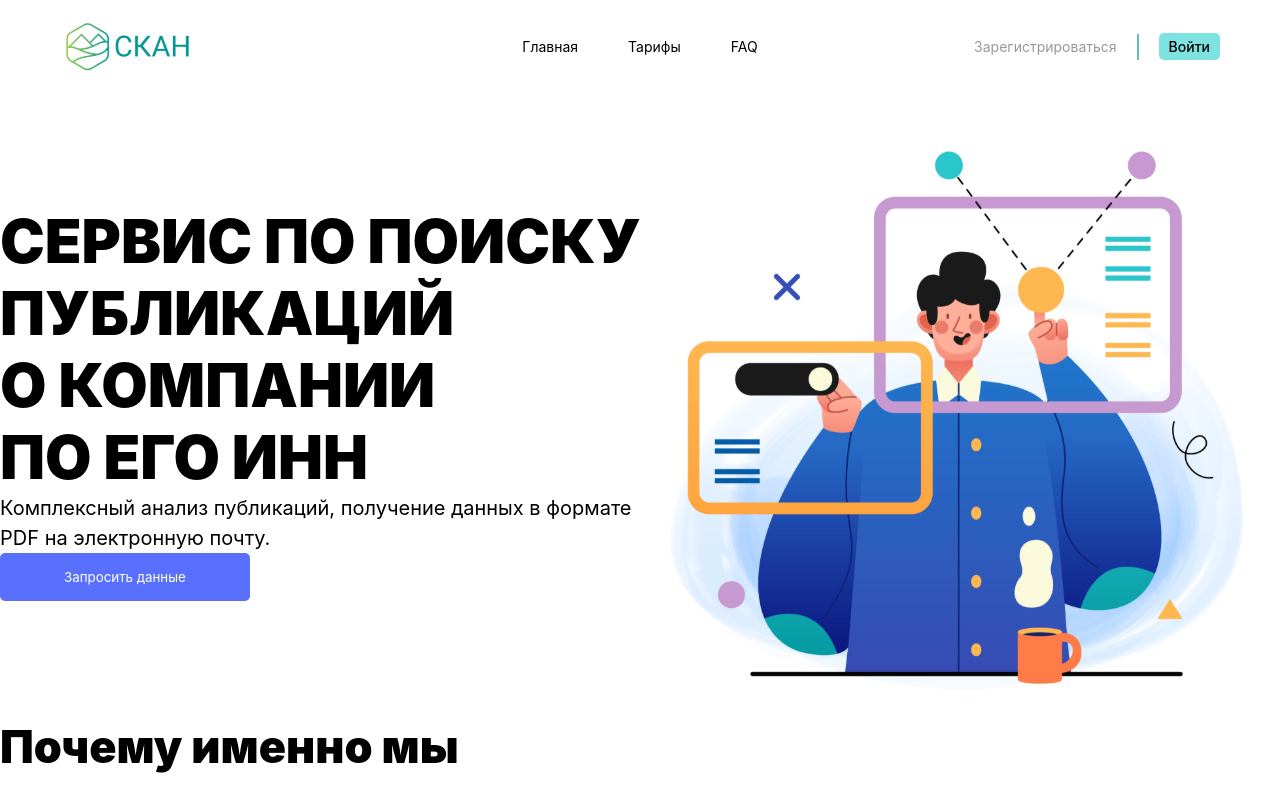
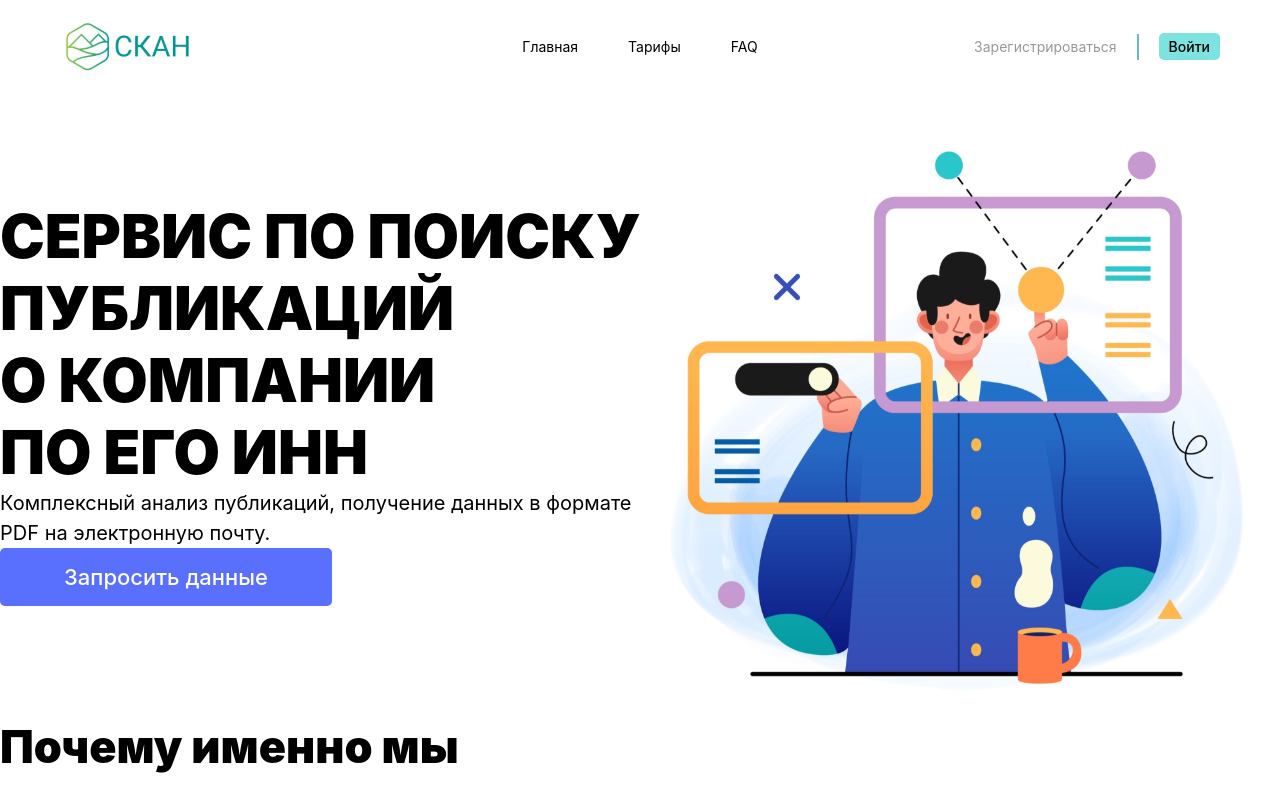
Before and after one commit to wenrait/SF-final-project, a React (Vite) app: page / in a window 1280 px wide. Shown: the top 800 px of the page. Built offline with nearby package versions, Linux system fonts and the light colour scheme.

Commit message:
Imported Button component into Home and Tariff components

```diff
--- a/src/components/Tariff.tsx
+++ b/src/components/Tariff.tsx
@@ -4,6 +4,7 @@ import iconBeginner from '../assets/svg/Tariff__beginner.svg';
 import iconPro from '../assets/svg/Tariff__pro.svg';
 import iconBusiness from '../assets/svg/Tariff__business.svg';
 import iconList from '../assets/svg/Tariff__list__icon.svg';
+import {ButtonComponent} from "./Button.tsx";
 
 export interface TariffComponentProps {
   type: 'beginner' | 'pro' | 'business';
@@ -204,6 +205,7 @@ export const TariffComponent = ({ type }: TariffComponentProps) => {
             ))}
           </List>
         </ListContainer>
+        <ButtonComponent font={'small'} width={'100%'} text={'Подробнее'} />
       </Content>
     </Tariff>
   );
--- a/src/pages/Home.tsx
+++ b/src/pages/Home.tsx
@@ -1,5 +1,5 @@
 import styled, { css } from 'styled-components';
-import { colors, fonts } from '../styles/globalStyles.ts';
+import { fonts } from '../styles/globalStyles.ts';
 import homeSvg1 from './../assets/svg/home__1.svg';
 import homeSvg2 from './../assets/svg/home__2.svg';
 import carouselSvg1 from './../assets/svg/Home__Carousel--1.svg';
@@ -8,6 +8,7 @@ import carouselSvg3 from './../assets/svg/Home__Carousel--3.svg';
 import arrowLeft from './../assets/svg/Home__Carousel__arrow--left.svg';
 import arrowRight from './../assets/svg/Home__Carousel__arrow--right.svg';
 import { TariffComponent } from '../components/Tariff.tsx';
+import { ButtonComponent } from '../components/Button.tsx';
 // import { usePostAuthDataMutation } from '../api/login-api.ts';
 
 const HomeWrapper = styled.div`
@@ -53,17 +54,6 @@ const HeaderTitle = styled.h1`
 const HeaderDescription = styled.p`
   margin: 0;
   font-size: 20px;
-`;
-
-const HeaderButton = styled.button`
-  background: ${colors.secondary.blue};
-  color: ${colors.primary.white};
-  font-family: ${fonts.Inter};
-  cursor: pointer;
-  border: 0;
-  border-radius: 5px;
-  padding: 16px 64px;
-  width: fit-content;
 `;
 
 const CarouselContainer = styled.section`
@@ -180,7 +170,11 @@ export const HomeComponent = () => {
               Комплексный анализ публикаций, получение данных в формате PDF на
               электронную почту.
             </HeaderDescription>
-            <HeaderButton>Запросить данные</HeaderButton>
+            <ButtonComponent
+              font={'medium'}
+              width={'fit-content'}
+              text={'Запросить данные'}
+            />
           </HeaderLeft>
           <img src={homeSvg1} alt={''} />
         </HomeHeader>
```
